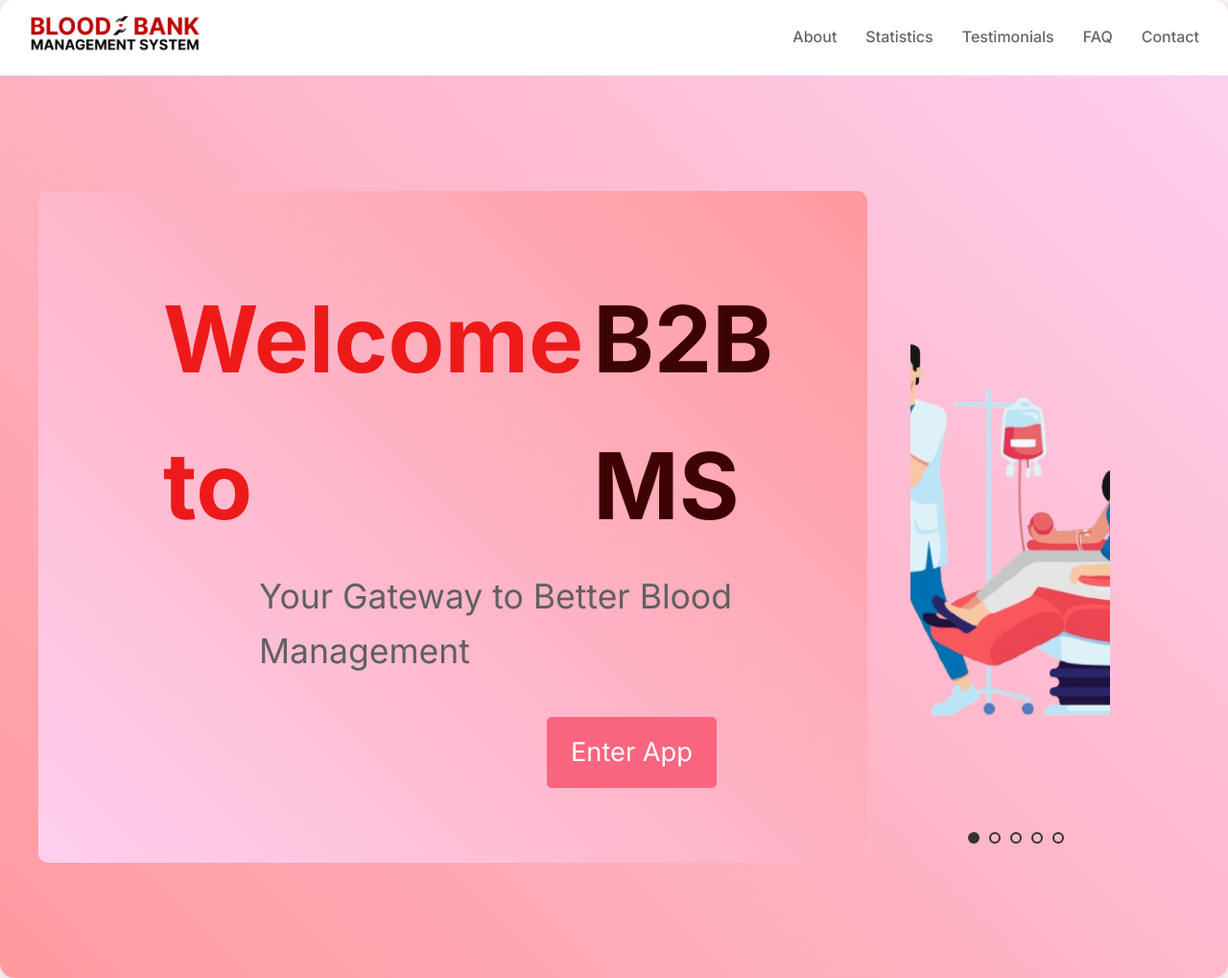
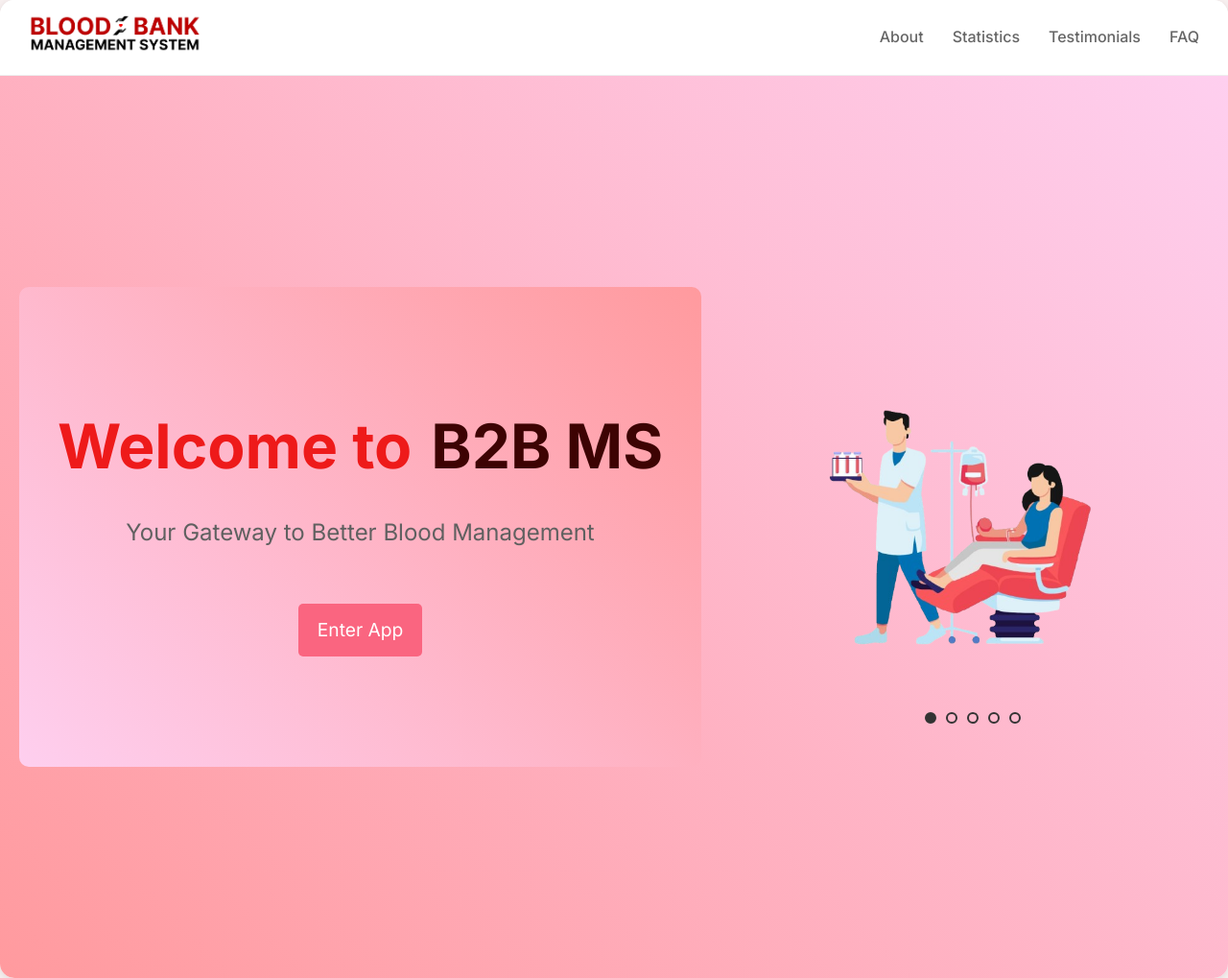
Before and after one commit to GPirate666/BloodBank, a Flask app: page / in a window 1280 px wide. Shown: the whole page at 96% size. Run offline with Flask 2, Linux system fonts and the light colour scheme.

Commit message:
refacut index .2 totul este ok , nu mai trebuie modifact - FINAL FORM

```diff
--- a/app.py
+++ b/app.py
@@ -67,7 +67,7 @@ def schedule():
             conn.close()
 
             # Respond with success message and redirect URL
-            return jsonify({'message': 'Appointment successfully scheduled!', 'redirect_url': url_for('gamification')}), 200
+            return jsonify({'message': 'Appointment successfully scheduled!', 'redirect_url': url_for('donation_history')}), 200
 
         except Exception as e:
             return jsonify({'error': str(e)}), 500
--- a/static/css/styles-index.css
+++ b/static/css/styles-index.css
@@ -22,9 +22,9 @@ html, body {
     border-radius: 15px;
     box-shadow: 0 2px 8px rgba(0,0,0,0.1);
     overflow: hidden;
-    min-height: 100vh; /* Make sure the container spans the full viewport height */
+    height: 100vh; /* Changed to viewport height */
     display: flex;
-    flex-direction: column; /* Stack elements vertically */
+    flex-direction: column;
 }
 
 /* Navbar */
@@ -61,69 +61,70 @@ html, body {
 /* Hero Section */
 .hero-section {
     background: linear-gradient(45deg, #ff9a9e, #fecfef);
-    padding: 40px;
+    padding: 20px; /* Reduced padding */
     display: grid;
     grid-template-columns: 1fr 1fr;
-    gap: 40px;
+    gap: 20px; /* Reduced gap */
     align-items: center;
-    flex-grow: 1; /* Ensure this section expands to fill available space */
-    min-height: 600px; /* Set a minimum height */
+    flex-grow: 1;
+    min-height: 0; /* Remove minimum height */
 }
 
+/* Update the welcome-content styling */
 .welcome-content {
     color: white;
     padding: 20px;
     background-color: #dfbbdddc;
-    width: 110%;
-    height: 700px;
+    width: 100%;
+    height: 500px; /* Reduced height */
     background: linear-gradient(45deg, #fecfef, #ff9a9e);
     border-radius: 10px;
     display: flex;
     flex-direction: column;
     justify-content: center;
-    align-items: flex-start;
-    text-align: left;
-    padding-left: 80px;
-    gap: 10px;
+    align-items: center; /* Center align all content */
+    text-align: center;
+    gap: 20px;
+    padding: 40px;
 }
 
 .inline-headings {
-    display: flex; /* Align items horizontally */
-    gap: 10px; /* Add spacing between the headings */
-    align-items: center; /* Align the headings vertically */
+    display: flex;
+    align-items: baseline;
+    white-space: nowrap;
+    gap: 20px;
+    justify-content: center; /* Center the headings */
 }
 
 .inline-headings h1 {
-    font-size: 6em;
+    font-size: 4em; /* Slightly reduced */
     margin: 0;
     color: #ee1a1a;
-    margin-left:50px;
 }
 
 .inline-headings h2 {
-    font-size: 6em;
+    font-size: 4em; /* Slightly reduced */
     margin: 0;
     color: #3d0303;
 }
 
-
-
 .welcome-content .subtitle {
-    font-size: 2.22em;
-    margin-bottom: 30px;
-    margin-left:150px;
+    font-size: 1.5em;
+    margin-bottom: 15px;
     color: #606060;
+    margin-left: 0; /* Remove margin */
 }
 
 .primary-button {
     display: inline-block;
-    padding: 15px 25px;
+    padding: 12px 20px; /* Reduced padding */
     background-color: #fa6580;
     color: white;
     border-radius: 5px;
     text-decoration: none;
-    font-size: 1.7em;
-    margin-left: 450px;
+    font-size: 1.2em; /* Reduced font size */
+    margin-left: 0; /* Remove margin */
+    margin-top: 20px; /* Add some space from the text above */
 }
 
 .primary-button:hover {
@@ -136,7 +137,7 @@ html, body {
     position: relative;
     overflow: hidden;
     width: 100%;
-    height: 800px;
+    height: 500px;
     display: flex;
     align-items: center;
     justify-content: center;
@@ -151,7 +152,7 @@ html, body {
     width: 90%; /* Reduced width to create box effect */
     max-width: 1200px; /* Maximum width of the box */
     position: relative;
-    height: 700px; /* Reduced height to accommodate navigation dots */
+    height: 450px; /* Reduced height to accommodate navigation dots */
     margin: 0 auto;
 
     border-radius: 15px; /* Rounded corners */
--- a/templates/donation-history.html
+++ b/templates/donation-history.html
@@ -100,7 +100,7 @@
           <tr>
             <td><input type="checkbox"></td>
             <td>{{ donation['date'] }} {{ donation['time'] }}</td>
-            <td>{{ donation['hospital'] }}</td>
+            <td>{{ donation['hospital_name'] }}</td>
             <td>{{ donation['blood_type'] }}</td>
             <td>{{ donation['order_amount'] }}ml</td>
             <td><span class="status {{ donation['status']|lower }}">{{ donation['status'] }}</span></td>
--- a/templates/index.html
+++ b/templates/index.html
@@ -18,7 +18,7 @@
                 <li><a href="#statistics">Statistics</a></li>
                 <li><a href="#testimonials">Testimonials</a></li>
                 <li><a href="#faq">FAQ</a></li>
-                <li><a href="#contact">Contact</a></li>
+
             </ul>
         </nav>
 
@@ -101,34 +101,56 @@
 
     <script>
         document.addEventListener('DOMContentLoaded', () => {
+    // Get all necessary DOM elements
     const slides = document.querySelectorAll('.carousel-slide');
     const dots = document.querySelectorAll('.nav-dot');
+    const navLinks = document.querySelectorAll('.nav-links a');
+
+    // Carousel control variables
     let currentSlide = 0;
     const intervalTime = 5000;
     let slideInterval;
 
+    // Map navbar links to corresponding slide indexes
+    const navToSlideMap = {
+        'about': 1,
+        'statistics': 2,
+        'testimonials': 3,
+        'faq': 4
+    };
+
+    // Function to display specific slide
     function showSlide(index) {
+        // Remove active class from all slides and dots
         slides.forEach(slide => slide.classList.remove('active'));
         dots.forEach(dot => dot.classList.remove('active'));
+
+        // Add active class to current slide and dot
         slides[index].classList.add('active');
         dots[index].classList.add('active');
+
+        // Update current slide index
         currentSlide = index;
     }
 
+    // Function to move to next slide
     function nextSlide() {
         currentSlide = (currentSlide + 1) % slides.length;
         showSlide(currentSlide);
     }
 
+    // Function to start automatic slideshow
     function startSlideshow() {
         slideInterval = setInterval(nextSlide, intervalTime);
     }
 
+    // Function to reset interval timer
     function resetInterval() {
         clearInterval(slideInterval);
         startSlideshow();
     }
 
+    // Add click event listeners to navigation dots
     dots.forEach((dot, index) => {
         dot.addEventListener('click', () => {
             showSlide(index);
@@ -136,8 +158,31 @@
         });
     });
 
+    // Add click event listeners to navbar links
+    navLinks.forEach(link => {
+        link.addEventListener('click', (e) => {
+            e.preventDefault(); // Prevent default anchor behavior
+
+            // Get the href attribute without the #
+            const linkTarget = link.getAttribute('href').slice(1);
+
+            // If this nav item has a corresponding slide
+            if (navToSlideMap[linkTarget] !== undefined) {
+                showSlide(navToSlideMap[linkTarget]);
+                resetInterval();
+
+                // Optional: Smooth scroll to carousel
+                document.querySelector('.carousel-container').scrollIntoView({
+                    behavior: 'smooth'
+                });
+            }
+        });
+    });
+
+    // Start the automatic slideshow
     startSlideshow();
 });
+
     </script>
 </body>
 </html>
```
Also changed, not shown: database.db. Lines whose indentation alone changed are shown as unchanged.
